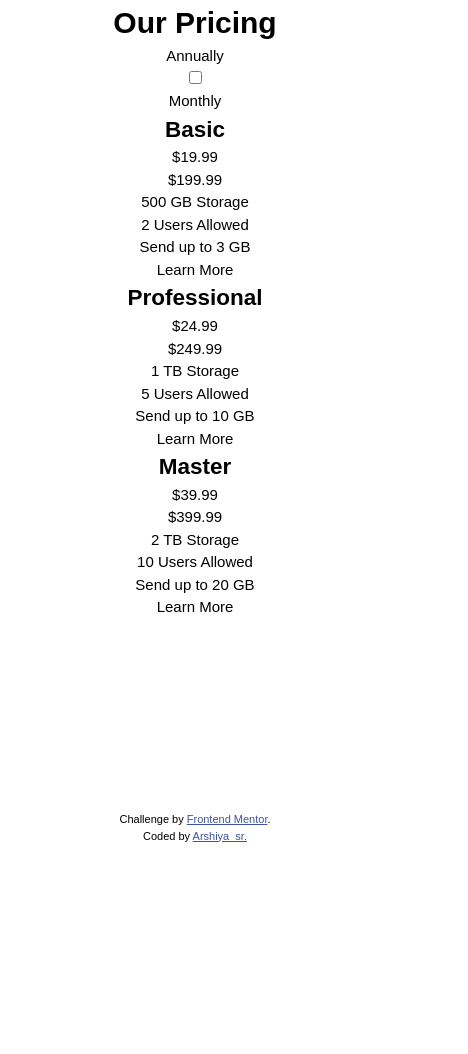
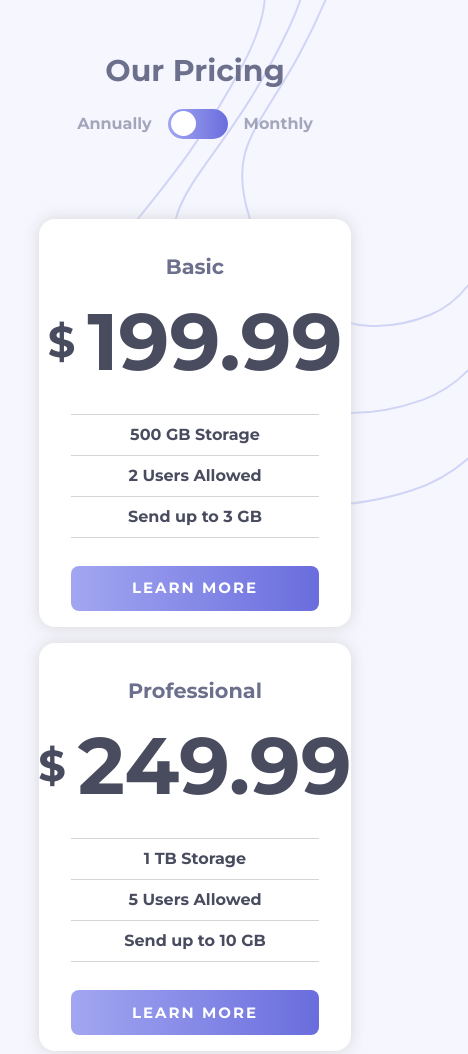
Before and after one commit to arshiya-sr/frontend-mentor-Pricing-component-with-toggle-Project, a plain HTML site: page index.html in a window 390 px wide. Shown: the top 1054 px of the page, 468 px wide, since content can reach past the window. Before the commit the page ends 844 px from the top, so only its background shows below. Drawn offline with Linux system fonts and the light colour scheme.

Commit message:
Mobile layout complete
Feat:

- Complete mobile layout.
- Most of components styling done.
- Price change button works.

```diff
--- a/css/main.css
+++ b/css/main.css
@@ -6,7 +6,8 @@
 
     /* Gradient */
 
-    --button-gradient: linear-gradient(hsl(237, 73%, 79%), hsl(238, 63%, 64%));
+    --button-gradient: linear-gradient(90deg, hsl(237, 73%, 79%), hsl(238, 63%, 64%));
+    --gradient: linear-gradient(hsl(237, 73%, 79%), hsl(238, 63%, 64%));
 
     /* Neutral */
 
@@ -14,10 +15,15 @@
     --Gray-650: hsl(233, 13%, 49%);
     --Gray-700: hsl(232, 13%, 33%);
 
+    --White: hsl(0, 100%, 100%);
+
+    --Black-shadow: hsla(0, 1%, 76%, 0.6);
+
+    --light-black: hsl(0, 0%, 83%);
 
     /* Typography */
 
-    --font-family: 'Raleway', sans-serif;
+    --font-family: 'Montserrat', sans-serif;
     --font-size-base: 0.9375rem;
 
     /* sensible base for body text */
@@ -73,4 +79,5 @@ body {
     display: flex;
     flex-direction: column;
     position: relative;
+    background-color: var(--Blue-50);
 }
--- a/css/styles.css
+++ b/css/styles.css
@@ -5,9 +5,164 @@
     flex-direction: column;
     flex: 1;
     text-align: center;
+    padding: var(--space-xl) 0 0;
+    position: relative;
 }
 
-/* footer */
+.bg-top {
+    position: absolute;
+    top: -10%;
+    right: -20%;
+    z-index: -1;
+}
+
+.title {
+    color: var(--Gray-650);
+    margin-bottom: var(--space-md);
+}
+
+.wrapper {
+    display: flex;
+    justify-content: center;
+    align-items: center;
+    gap: var(--space-md);
+    margin-bottom: var(--space-xl);
+}
+
+.wrapper p {
+    color: var(--Gray-650);
+    opacity: 0.6;
+    font-size: var(--fs-sm);
+}
+
+.indicator {
+    position: relative;
+    width: 60px;
+    height: 30px;
+    border-radius: var(--radius-lg);
+    background: var(--button-gradient);
+}
+
+.inner-circle {
+    width: 25px;
+    height: 25px;
+    position: absolute;
+    left: 3px;
+    top: 2px;
+    border: none;
+    background-color: var(--White);
+    border-radius: var(--radius-circle);
+    transition: all 0.2s ease-in;
+}
+
+.indicator:has(.checkbox:checked) .inner-circle {
+    transform: translateX(29px)
+}
+
+.checkbox {
+    position: absolute;
+    inset: 0;
+    opacity: 0;
+    cursor: pointer;
+}
+
+/* Monthly and Annually prices */
+
+.price {
+    display: flex;
+}
+
+.monthly {
+    display: none;
+}
+
+.main:has(.checkbox:checked) .monthly {
+    display: flex;
+}
+
+.main:has(.checkbox:checked) .annually {
+    display: none;
+}
+
+/* Plan cards */
+
+.plan-cards {
+    display: flex;
+    flex-direction: column;
+    align-items: center;
+    gap: var(--space-md);
+    padding: var(--space-lg);
+}
+
+.card {
+    background-color: var(--White);
+    border-radius: var(--radius-lg);
+    box-shadow: 0px 0px 15px var(--Black-shadow);
+    display: flex;
+    flex-direction: column;
+    width: clamp(250px, 80vw, 350px)
+}
+
+.card-title {
+    font-size: var(--fs-md);
+    color: var(--Gray-650);
+    margin: var(--space-lg) 0 0;
+}
+
+.price {
+    font-size: var(--fs-gigantic);
+    color: var(--Gray-700);
+    font-weight: var(--fw-bold);
+    justify-content: center;
+    align-items: center;
+    gap: var(--space-sm);
+}
+
+.dollar {
+    font-size: var(--fs-xl);
+}
+
+.desc-wrapper {
+    margin: var(--space-sm) var(--space-lg);
+    padding: var(--space-xs) 0;
+    border-top: 1px solid var(--light-black);
+    border-bottom: 1px solid var(--light-black);
+}
+
+
+.description {
+    list-style: none;
+    color: var(--Gray-700);
+    font-weight: var(--fw-bold);
+    font-size: var(--fs-sm);
+}
+
+.description:nth-child(2) {
+    border-top: 1px solid var(--light-black);
+    border-bottom: 1px solid var(--light-black);
+    padding: var(--space-xs) 0;
+}
+
+.description:first-child {
+    padding-bottom: var(--space-xs);
+}
+
+.description:last-child {
+    padding-top: var(--space-xs);
+}
+
+.cta-button {
+    margin: var(--space-md) var(--space-lg);
+    background: var(--button-gradient);
+    height: 45px;
+    border-radius: var(--radius-md);
+    color: var(--White);
+    font-weight: var(--fw-bold);
+    text-transform: uppercase;
+    letter-spacing: 2px;
+}
+
+/* Footer */
 
 .attribution {
     font-size: 0.6875rem;
--- a/index.html
+++ b/index.html
@@ -14,9 +14,11 @@
 
 <body>
   <main class="main">
+    <img class="bg-top" src="./images/bg-top.svg" alt=" " aria-hidden="true">
     <h1 class="title">Our Pricing</h1>
     <div class="wrapper">
       <p>Annually</p>
+
       <label class="indicator">
         <div class="inner-circle"></div>
         <input type="checkbox" class="checkbox" aria-label="Toggle pricing">
@@ -28,8 +30,8 @@
     <section class="plan-cards">
       <article class="card">
         <h2 class="card-title">Basic</h2>
-        <p class="price monthly">&dollar;19.99</p>
-        <p class="price annually">&dollar;199.99</p>
+        <p class="price monthly"><span class="dollar">&dollar;</span>19.99</p>
+        <p class="price annually"><span class="dollar">&dollar;</span>199.99</p>
         <ul class="desc-wrapper">
           <li class="description">500 GB Storage</li>
           <li class="description">2 Users Allowed</li>
@@ -40,8 +42,8 @@
 
       <article class="card">
         <h2 class="card-title">Professional</h2>
-        <p class="price monthly">&dollar;24.99</p>
-        <p class="price annually">&dollar;249.99</p>
+        <p class="price monthly"><span class="dollar">&dollar;</span>24.99</p>
+        <p class="price annually"><span class="dollar">&dollar;</span>249.99</p>
         <ul class="desc-wrapper">
           <li class="description">1 TB Storage</li>
           <li class="description">5 Users Allowed</li>
@@ -52,8 +54,8 @@
 
       <article class="card">
         <h2 class="card-title">Master</h2>
-        <p class="price monthly">&dollar;39.99</p>
-        <p class="price annually">&dollar;399.99</p>
+        <p class="price monthly"><span class="dollar">&dollar;</span>39.99</p>
+        <p class="price annually"><span class="dollar">&dollar;</span>399.99</p>
         <ul class="desc-wrapper">
           <li class="description">2 TB Storage</li>
           <li class="description">10 Users Allowed</li>
```
